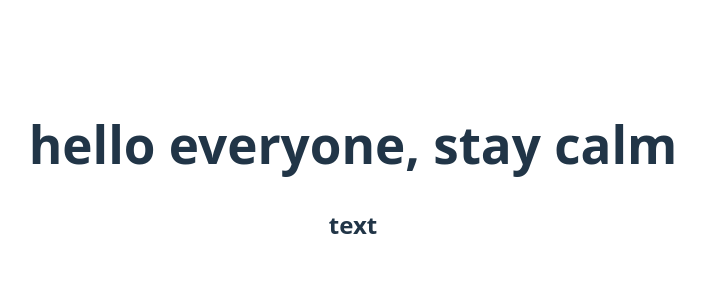
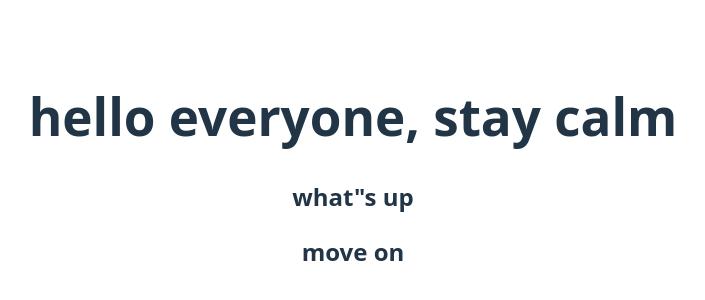
Before and after one commit to dim50dim/cinema_project, a React (Vite) app: page / in a window 1280 px wide. Shown: the part 228-528 px from the top of the page, without its empty margins (287-992 px from the left). Built offline with nearby package versions, Linux system fonts and the light colour scheme.

Commit message:
implemented props to component Text.

```diff
--- a/src/App.jsx
+++ b/src/App.jsx
@@ -9,7 +9,8 @@ function App() {
   return (
     <>
              <h1>hello everyone, stay calm</h1>
-             <Text/>
+             <Text display='what"s up'/>
+             <Text display='move on'/>
     </>
   )
 }
--- a/src/components/Text.jsx
+++ b/src/components/Text.jsx
@@ -1,9 +1,9 @@
 import React from 'react'
 
-const Text = () => {
+const Text = ({display}) => {
   return (
     <div>
-          <h2>text</h2>
+          <h2>{display}</h2>
     </div>
   )
 }
```
